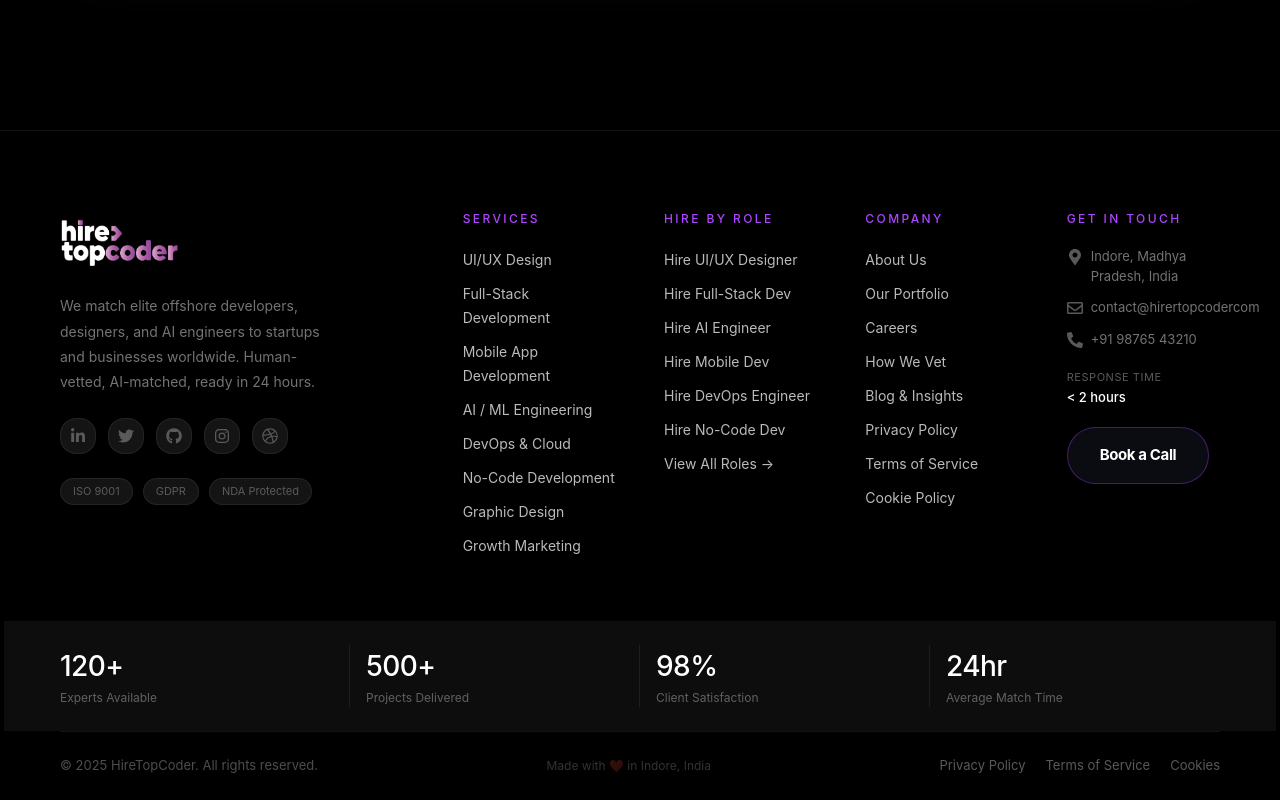
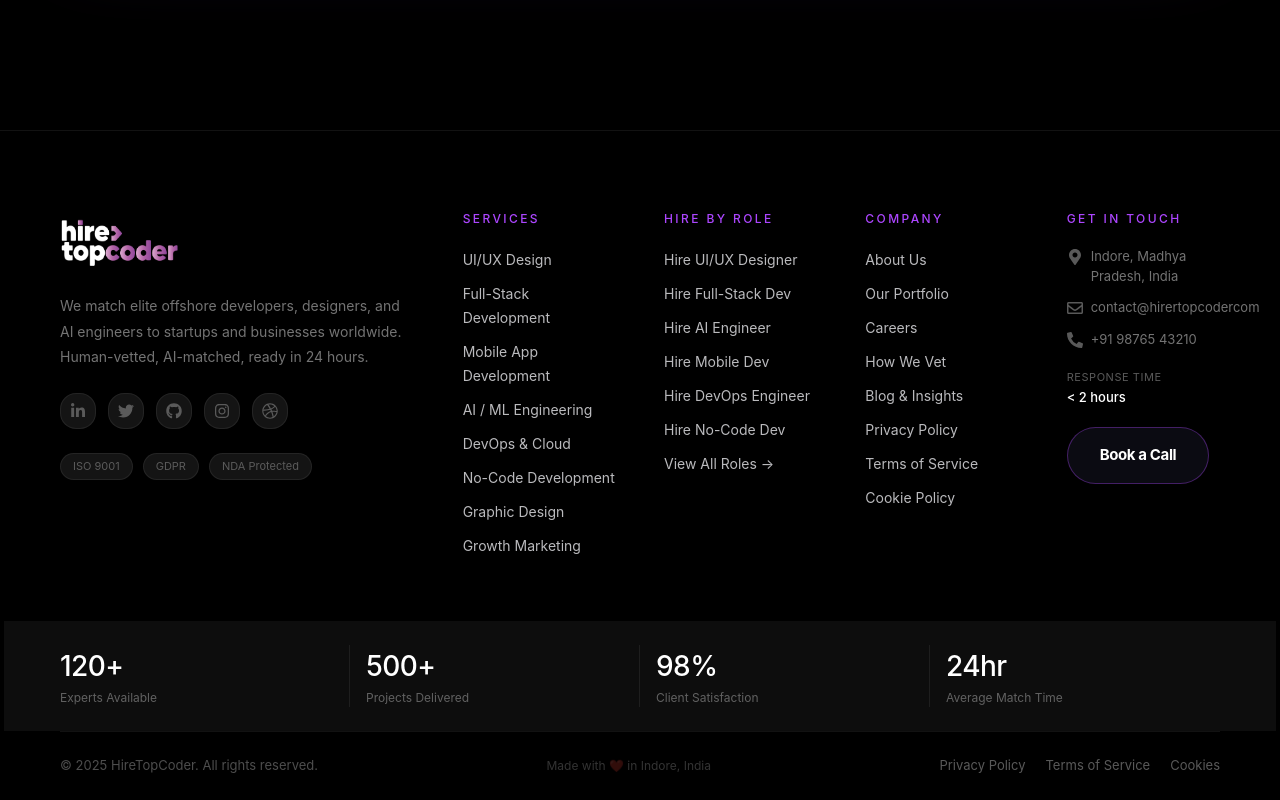
Before and after one commit to aarifkhan25/hire-top-coder, a Next.js app: page /hire in a window 1280 px wide. Shown: the part 4801-5601 px from the top of the page. Built offline with nearby package versions, Linux system fonts and the light colour scheme.

Commit message:
Footer updated

```diff
--- a/src/components/site/Footer.jsx
+++ b/src/components/site/Footer.jsx
@@ -63,15 +63,15 @@ export  function Footer() {
 
   return (
 <footer className="w-full bg-[#0A0A0A]] border-t border-white/[0.07] mt-20">
-<div className="w-full px-4 sm:px-6 lg:px-15 1xl:px-20 2xl:px-25 pt-20">
-<div className="grid grid-cols-1 md:grid-cols-2 lg:grid-cols-12 gap-12">
+<div className="w-full px-4 sm:px-6 lg:px-15 1xl:px-20 2xl:px-25  pt-20">
+<div className="grid grid-cols-1 md:grid-cols-2 lg:grid-cols-12 gap-12 ">
 
           {/* Brand */}
 <div className="lg:col-span-4">
 <Link href="/" className="inline-flex items-center">
-<Image width={500} height={500} laoding="lazy" src={logo} alt="HireTopCoder logo" className="w-[110px] h-[50px] lg:w-[120px] lg:h-[60px] 1xl:w-[130px] 1xl:h-[80px] 2xl:w-[150px] 2xl:h-[100px]" />
+<Image width={500} height={500} laoding="lazy" src={logo} alt="HireTopCoder logo" className="w-[110px] h-[50px] lg:w-[120px] lg:h-[60px] 1xl:w-[130px] 1xl:h-[80px] 2xl:w-[190px] 2xl:h-[100px]" />
 </Link>
-<p className="mt-4 text-[14px] text-white/45 hover:text-[#F0EDFF] leading-[1.8] max-w-[280px]">
+<p className="mt-4 text-[14px] text-white/45 hover:text-[#F0EDFF] leading-[1.8] w-full">
 
               We match elite offshore developers, designers, and AI engineers to startups and businesses worldwide. Human-vetted, AI-matched, ready in 24 hours.
 </p>
```
